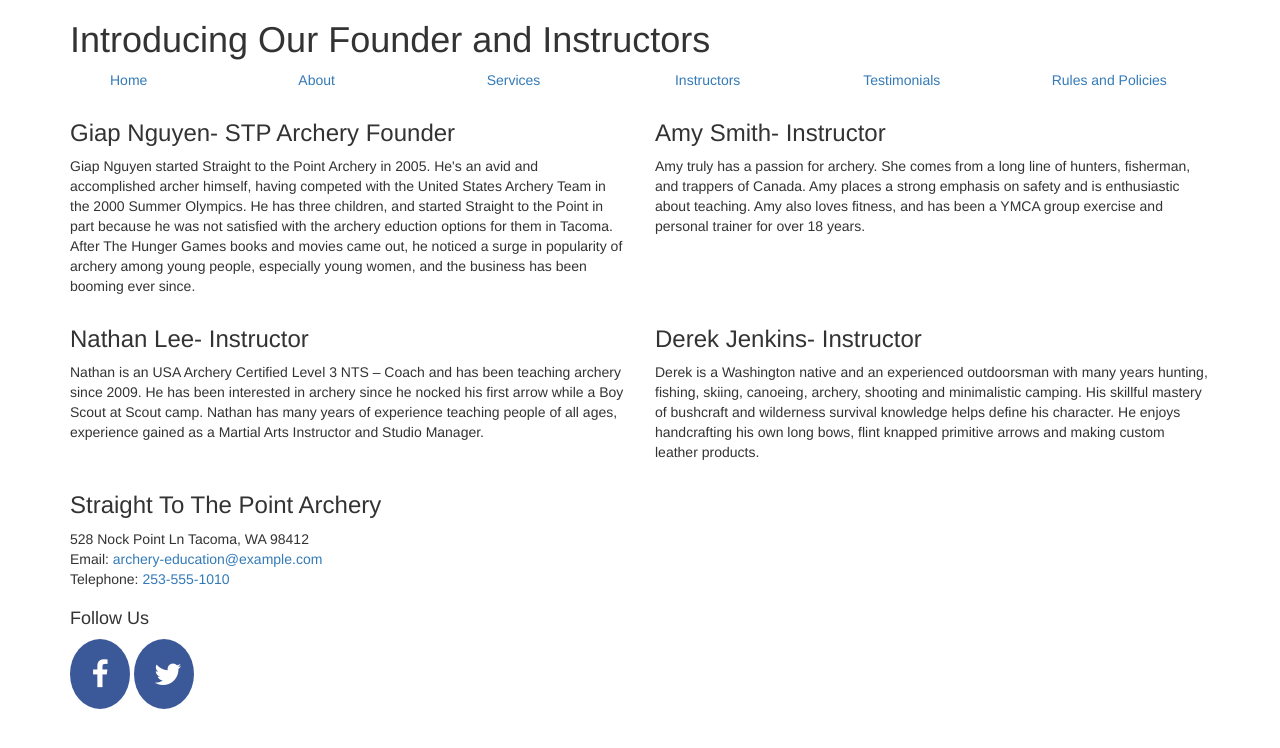
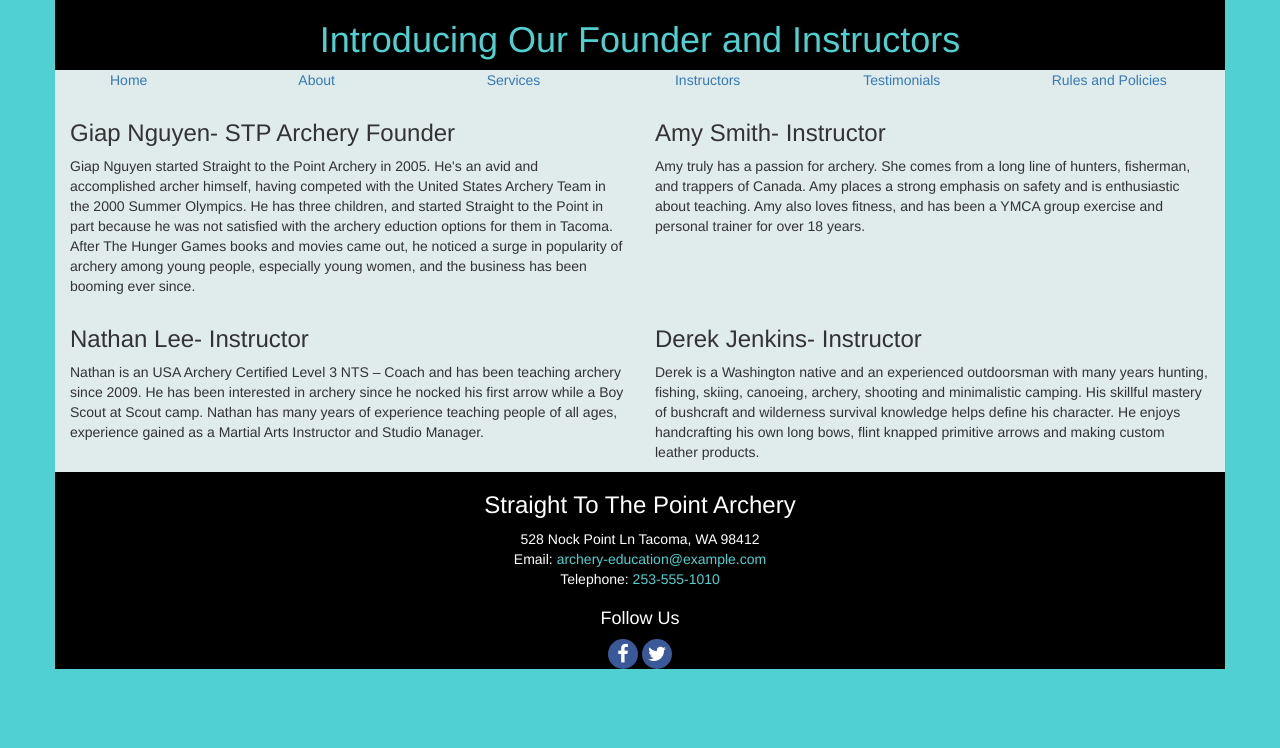
Before and after one commit to satsobek/stp-archery, a plain HTML site: page Instructors.html in a window 1280 px wide. Drawn offline with nearby package versions, Linux system fonts and the light colour scheme.

Commit message:
added more css

```diff
--- a/arhcery-stylesheet.css
+++ b/arhcery-stylesheet.css
@@ -1,12 +1,45 @@
+
+/*Header*/
+.site-header {
+  text-align: center;
+  background-color: black;
+  color: #50D0D0;
+}
+
+/*Navigation*/
+.site-navigation {
+  background-color: #e0ebeb;
+  color: black;
+}
+
+/*Page Body*/
+body {
+  background-color: #50D0D0;
+}
+
+.site-body {
+  background-color: #e0ebeb;
+}
+
+/*General footer styling*/
+.site-footer {
+  background-color: black;
+  text-align: center;
+  color: white;
+}
+
+.footer-link {
+  color: #50D0D0;
+}
 
 /*Styling for Font Awesome- Social Media*/
 .fa {
-  padding: 20px;
-  font-size: 30px;
-  width: 60px;
+  padding: 5px;
+  font-size: 20px;
+  width: 30px;
   text-align: center;
   text-decoration: none;
-  border-radius: 60%;
+  border-radius: 50%;
 }
 
 .fa-facebook {
```
